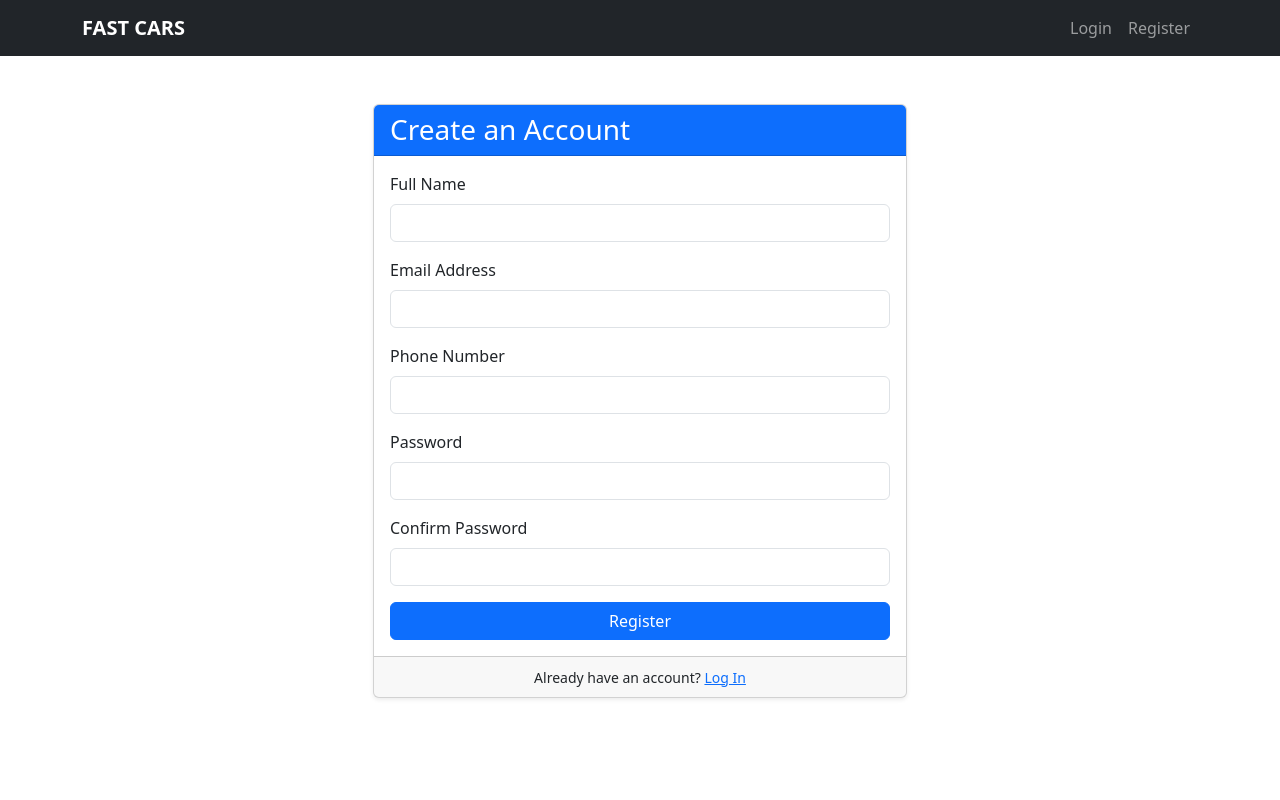
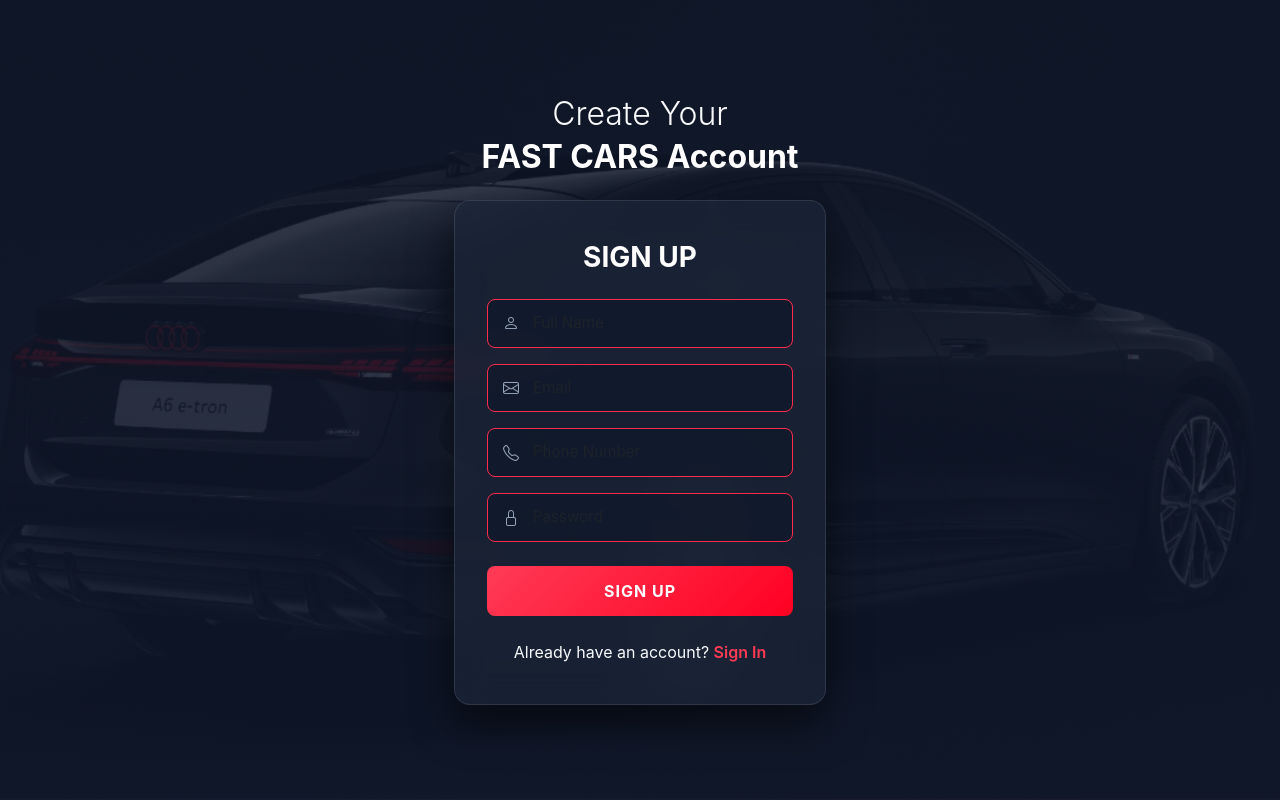
Before and after one commit to Johnpaul-Ochulor/car-rental-booking, a Flask app: page /auth/register in a window 1280 px wide. Run offline with Flask 3, Linux system fonts and the light colour scheme.

Commit message:
Untested Forgot Password anf frontend styling

```diff
--- a/app/__init__.py
+++ b/app/__init__.py
@@ -2,11 +2,14 @@ from flask import Flask,redirect,url_for
 from app.extensions import db, login_manager, migrate
 from app.models import User
 import click
+from flask_mail import Mail, Message
 
 
 @login_manager.user_loader
 def load_user(user_id):
     return User.query.get(int(user_id))
+
+mail = Mail()
 
 def create_app():
     app = Flask(__name__)
@@ -50,7 +53,7 @@ def create_app():
         db.session.commit()
         click.echo(f'Admin account created for {email}!')
 
-
+    mail.init_app(app)
 
 
     return app
--- a/app/auth/forms.py
+++ b/app/auth/forms.py
@@ -40,3 +40,18 @@ class ChangePasswordForm(FlaskForm):
     new_password = PasswordField('New Password', validators=[DataRequired(), Length(min=6)])
     confirm_password = PasswordField('Confirm New Password', validators=[DataRequired(), EqualTo('new_password')])
     submit = SubmitField('Change Password')
+
+
+class RequestResetForm(FlaskForm):
+    email = StringField('Email Address', validators=[DataRequired(), Email()])
+    submit = SubmitField('Request Password Reset')
+
+    def validate_email(self, email):
+        user = User.query.filter_by(email=email.data).first()
+        if user is None:
+            raise ValidationError('There is no account with that email. You must register first.')
+
+class ResetPasswordForm(FlaskForm):
+    password = PasswordField('New Password', validators=[DataRequired(), Length(min=6)])
+    confirm_password = PasswordField('Confirm New Password', validators=[DataRequired(), EqualTo('password')])
+    submit = SubmitField('Reset Password')
--- a/app/auth/routes.py
+++ b/app/auth/routes.py
@@ -2,7 +2,10 @@ from flask import Blueprint, render_template, redirect, url_for, flash, request
 from flask_login import login_user, logout_user, login_required, current_user
 from app.extensions import db
 from app.models import User
-from app.auth.forms import RegistrationForm, LoginForm, UpdateProfileForm, ChangePasswordForm
+from app.auth.forms import RegistrationForm, LoginForm, UpdateProfileForm, ChangePasswordForm, RequestResetForm, ResetPasswordForm
+from flask_mail import Message
+from app import mail
+
 
 auth_bp = Blueprint('auth', __name__)
 
@@ -30,7 +33,7 @@ def register():
 def login():
     if current_user.is_authenticated:
         if current_user.is_admin():
-            return redirect(url_for('admin.dashboard')) # Ensure admin route exists or update accordingly[cite: 4]
+            return redirect(url_for('auth.profile')) # Ensure admin route exists or update accordingly[cite: 4]
         return redirect(url_for('auth.index')) # <-- Changed from main.index[cite: 4]
 
     form = LoginForm()
@@ -87,3 +90,44 @@ def change_password():
 @auth_bp.route('/')
 def index():
     return render_template('home.html')
+
+
+def send_reset_email(user):
+    token = user.get_reset_token()
+    msg = Message('Password Reset Request',
+                  sender='noreply@carrental.com',
+                  recipients=[user.email])
+    msg.body = f'''To reset your password, visit the following link:
+{url_for('auth.reset_token', token=token, _external=True)}
+
+If you did not make this request, simply ignore this email and no changes will be made.
+'''
+    mail.send(msg)
+
+@auth_bp.route('/reset_password', methods=['GET', 'POST'])
+def reset_request():
+    if current_user.is_authenticated:
+        return redirect(url_for('auth.index'))
+    form = RequestResetForm()
+    if form.validate_on_submit():
+        user = User.query.filter_by(email=form.email.data).first()
+        send_reset_email(user)
+        flash('An email has been sent with instructions to reset your password.', 'info')
+        return redirect(url_for('auth.login'))
+    return render_template('auth/reset_request.html', form=form)
+
+@auth_bp.route('/reset_password/<token>', methods=['GET', 'POST'])
+def reset_token(token):
+    if current_user.is_authenticated:
+        return redirect(url_for('auth.index'))
+    user = User.verify_reset_token(token)
+    if user is None:
+        flash('That is an invalid or expired token.', 'warning')
+        return redirect(url_for('auth.reset_request'))
+    form = ResetPasswordForm()
+    if form.validate_on_submit():
+        user.set_password(form.password.data)
+        db.session.commit()
+        flash('Your password has been updated! You are now able to log in.', 'success')
+        return redirect(url_for('auth.login'))
+    return render_template('auth/reset_token.html', form=form)
--- /dev/null
+++ b/app/static/css/style.css
@@ -0,0 +1,101 @@
+/* Base Page & Background */
+body.auth-bg {
+    background: linear-gradient(rgba(15, 23, 42, 0.82), rgba(15, 23, 42, 0.88)),
+                url('/static/images/car-bg.jpg') center/cover no-repeat fixed;
+    min-height: 100vh;
+    font-family: 'Inter', -apple-system, BlinkMacSystemFont, sans-serif;
+    color: #f8fafc;
+}
+
+/*Auth Card */
+.auth-card {
+    background: rgba(30, 41, 59, 0.65);
+    max-height: 75vh;
+    backdrop-filter: blur(16px);
+    -webkit-backdrop-filter: blur(16px);
+    border: 1px solid rgba(255, 255, 255, 0.1);
+    border-radius: 16px;
+    box-shadow: 0 20px 40px rgba(0, 0, 0, 0.5);
+    padding: 2.5rem 2rem;
+}
+
+/* Red Accent Input Fields */
+.auth-input-group .form-control {
+    background-color: rgba(15, 23, 42, 0.7);
+    border: 1.5px solid #ff2b4a;
+    color: #ffffff;
+    border-radius: 8px;
+    padding: 0.75rem 1rem 0.75rem 2.8rem;
+    font-size: 0.95rem;
+    transition: all 0.2s ease-in-out;
+}
+
+.auth-input-group .form-control:focus {
+    background-color: rgba(15, 23, 42, 0.9);
+    border-color: #ff0022;
+    box-shadow: 0 0 10px rgba(255, 43, 74, 0.4);
+    color: #ffffff;
+}
+
+.auth-input-group {
+    position: relative;
+}
+
+.auth-input-group .input-icon {
+    position: absolute;
+    left: 1rem;
+    top: 50%;
+    transform: translateY(-50%);
+    color: #94a3b8;
+    z-index: 4;
+}
+
+/* Primary Action Button */
+.btn-red-action {
+    background: linear-gradient(135deg, #ff3b56 0%, #ff0022 100%);
+    border: none;
+    color: #ffffff;
+    font-weight: 700;
+    letter-spacing: 1px;
+    border-radius: 8px;
+    padding: 0.8rem;
+    transition: transform 0.15s ease, box-shadow 0.15s ease;
+}
+
+.btn-red-action:hover {
+    background: linear-gradient(135deg, #ff4d66 0%, #e6001e 100%);
+    transform: translateY(-1px);
+    box-shadow: 0 6px 20px rgba(255, 0, 34, 0.4);
+    color: #ffffff;
+}
+
+/* Links & Accents */
+.accent-link {
+    color: #ff3b56;
+    text-decoration: none;
+    font-weight: 600;
+}
+
+.accent-link:hover {
+    color: #ff6b81;
+    text-decoration: underline;
+}
+
+/* Social Buttons */
+.btn-social {
+    background: rgba(255, 255, 255, 0.1);
+    border: 1px solid rgba(255, 255, 255, 0.15);
+    color: #ffffff;
+    border-radius: 8px;
+    width: 42px;
+    height: 42px;
+    display: inline-flex;
+    align-items: center;
+    justify-content: center;
+    transition: background 0.2s ease;
+}
+
+.btn-social:hover {
+    background: rgba(255, 255, 255, 0.25);
+    color: #ffffff;
+}
--- a/app/templates/auth/register.html
+++ b/app/templates/auth/register.html
@@ -1,67 +1,69 @@
 {% extends "base.html" %}
 
 {% block content %}
-<div class="container mt-5">
-    <div class="row justify-content-center">
-        <div class="col-md-6">
-            <div class="card shadow-sm">
-                <div class="card-header bg-primary text-white">
-                    <h3 class="card-title mb-0">Create an Account</h3>
+<div class="container d-flex align-items-center justify-content-center min-vh-100 py-5">
+    <div class="col-12 col-sm-10 col-md-7 col-lg-5 col-xl-4">
+
+        <div class="text-center mb-4">
+            <h2 class="fw-light text-light mb-1">Create Your</h2>
+            <h1 class="fw-bold text-white tracking-wide fs-2">FAST CARS Account</h1>
         </div>
-                <div class="card-body">
+
+        <div class="auth-card">
+            <h3 class="text-center fw-bold text-white mb-4 tracking-wider">SIGN UP</h3>
+
             <form method="POST" action="{{ url_for('auth.register') }}">
                 {{ form.hidden_tag() }}
 
-                        <div class="mb-3">
-                            {{ form.name.label(class="form-label") }}
-                            {{ form.name(class="form-control" + (" is-invalid" if form.name.errors else "")) }}
+                <!-- Full Name -->
+                <div class="mb-3 auth-input-group">
+                    <i class="bi bi-person input-icon"></i>
+                    {{ form.name(class="form-control" + (" is-invalid" if form.name.errors else ""), placeholder="Full Name") }}
                     {% for error in form.name.errors %}
-                                <div class="invalid-feedback">{{ error }}</div>
+                        <div class="invalid-feedback d-block">{{ error }}</div>
                     {% endfor %}
                 </div>
 
-                        <div class="mb-3">
-                            {{ form.email.label(class="form-label") }}
-                            {{ form.email(class="form-control" + (" is-invalid" if form.email.errors else "")) }}
+                <!-- Email -->
+                <div class="mb-3 auth-input-group">
+                    <i class="bi bi-envelope input-icon"></i>
+                    {{ form.email(class="form-control" + (" is-invalid" if form.email.errors else ""), placeholder="Email") }}
                     {% for error in form.email.errors %}
-                                <div class="invalid-feedback">{{ error }}</div>
+                        <div class="invalid-feedback d-block">{{ error }}</div>
                     {% endfor %}
                 </div>
 
-                        <div class="mb-3">
-                            {{ form.phone.label(class="form-label") }}
-                            {{ form.phone(class="form-control" + (" is-invalid" if form.phone.errors else "")) }}
+                <!-- Phone -->
+                <div class="mb-3 auth-input-group">
+                    <i class="bi bi-telephone input-icon"></i>
+                    {{ form.phone(class="form-control" + (" is-invalid" if form.phone.errors else ""), placeholder="Phone Number") }}
                     {% for error in form.phone.errors %}
-                                <div class="invalid-feedback">{{ error }}</div>
+                        <div class="invalid-feedback d-block">{{ error }}</div>
                     {% endfor %}
                 </div>
 
-                        <div class="mb-3">
-                            {{ form.password.label(class="form-label") }}
-                            {{ form.password(class="form-control" + (" is-invalid" if form.password.errors else "")) }}
+                <!-- Password -->
+                <div class="mb-3 auth-input-group">
+                    <i class="bi bi-lock input-icon"></i>
+                    {{ form.password(class="form-control" + (" is-invalid" if form.password.errors else ""), placeholder="Password") }}
                     {% for error in form.password.errors %}
-                                <div class="invalid-feedback">{{ error }}</div>
+                        <div class="invalid-feedback d-block">{{ error }}</div>
                     {% endfor %}
                 </div>
 
-                        <div class="mb-3">
-                            {{ form.confirm_password.label(class="form-label") }}
-                            {{ form.confirm_password(class="form-control" + (" is-invalid" if form.confirm_password.errors else "")) }}
-                            {% for error in form.confirm_password.errors %}
-                                <div class="invalid-feedback">{{ error }}</div>
-                            {% endfor %}
+                <!-- Sign Up Button -->
+                <div class="d-grid gap-2 my-4">
+                    {{ form.submit(class="btn btn-red-action text-uppercase", value="Sign Up") }}
                 </div>
 
-                        <div class="d-grid">
-                            {{ form.submit(class="btn btn-primary") }}
+                <!-- Sign In Link -->
+                <div class="text-center text-slate-300 fs-7">
+                    Already have an account?
+                    <a href="{{ url_for('auth.login') }}" class="accent-link">Sign In</a>
                 </div>
             </form>
         </div>
-                <div class="card-footer text-center">
-                    <small>Already have an account? <a href="{{ url_for('auth.login') }}">Log In</a></small>
-                </div>
-            </div>
-        </div>
+
     </div>
 </div>
 {% endblock %}
--- a/app/templates/base.html
+++ b/app/templates/base.html
@@ -4,40 +4,18 @@
     <meta charset="UTF-8">
     <meta name="viewport" content="width=device-width, initial-scale=1.0">
     <title>FAST CARS - Car Rental</title>
-    <link href="https://cdn.jsdelivr.net/npm/bootstrap@5.3.0/dist/css/bootstrap.min.css" rel="stylesheet">
+    <!-- Bootstrap 5 CSS -->
+    <link href="https://cdn.jsdelivr.net/npm/bootstrap@5.3.2/dist/css/bootstrap.min.css" rel="stylesheet">
+    <!-- Bootstrap Icons -->
+    <link href="https://cdn.jsdelivr.net/npm/bootstrap-icons@1.11.1/font/bootstrap-icons.css" rel="stylesheet">
+    <!-- Custom Dark Style -->
+    <link rel="stylesheet" href="{{ url_for('static', filename='css/style.css') }}">
 </head>
-<body>
-    <nav class="navbar navbar-expand-lg navbar-dark bg-dark">
-        <div class="container">
-            <a class="navbar-brand fw-bold" href="{{ url_for('index') }}">FAST CARS</a>
-            <div class="navbar-nav ms-auto">
-                {% if current_user.is_authenticated %}
-                    <a class="nav-link" href="{{ url_for('auth.profile') }}">Profile</a>
-                    <a class="nav-link" href="{{ url_for('auth.logout') }}">Logout</a>
-                    <a class="nav-link" href="{{ url_for('auth.change_password') }}">Change Password</a>
-                {% else %}
-                    <a class="nav-link" href="{{ url_for('auth.login') }}">Login</a>
-                    <a class="nav-link" href="{{ url_for('auth.register') }}">Register</a>
-                {% endif %}
-            </div>
-        </div>
-    </nav>
+<body class="auth-bg">
 
-    <div class="container mt-3">
-        {% with messages = get_flashed_messages(with_categories=true) %}
-            {% if messages %}
-                {% for category, message in messages %}
-                    <div class="alert alert-{{ category }} alert-dismissible fade show" role="alert">
-                        {{ message }}
-                        <button type="button" class="btn-close" data-bs-dismiss="alert"></button>
-                    </div>
-                {% endfor %}
-            {% endif %}
-        {% endwith %}
+    {% block content %}{% endblock %}
 
-        {% block content %}{% endblock %}
-    </div>
-
-    <script src="https://cdn.jsdelivr.net/npm/bootstrap@5.3.0/dist/js/bootstrap.bundle.min.js"></script>
+    <!-- Bootstrap 5 JS -->
+    <script src="https://cdn.jsdelivr.net/npm/bootstrap@5.3.2/dist/js/bootstrap.bundle.min.js"></script>
 </body>
 </html>
```
Also changed, not shown: app/templates/auth/login.html (+33 -25 lines), app/templates/auth/reset_request.html (added, +43 -0 lines), app/templates/auth/reset_token.html (added, +46 -0 lines), app/static/images/car-bg.jpg (added). Lines whose indentation alone changed are shown as unchanged.
